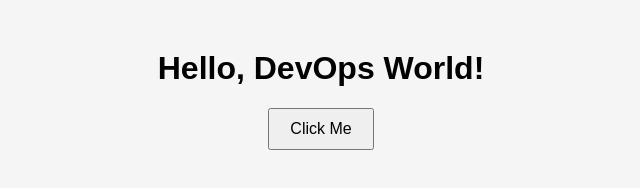
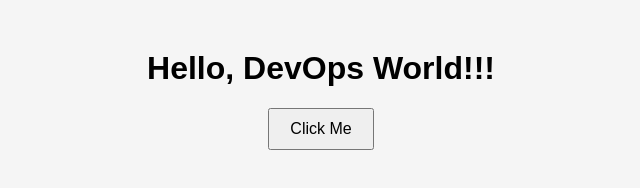
Before and after one commit to Mohan0837v/devops-website, a plain HTML site: page index.html in a window 1280 px wide. Shown: the whole page, without its empty margins (319-959 px from the left). Drawn offline with Linux system fonts and the light colour scheme.

Commit message:
index.html

```diff
--- a/index.html
+++ b/index.html
@@ -8,7 +8,7 @@
   <link rel="stylesheet" href="styles.css" />
 </head>
 <body>
-  <h1>Hello, DevOps World!</h1>
+  <h1>Hello, DevOps World!!!</h1>
   <button onclick="sayHi()">Click Me</button>
 
   <script src="script.js"></script>
```
